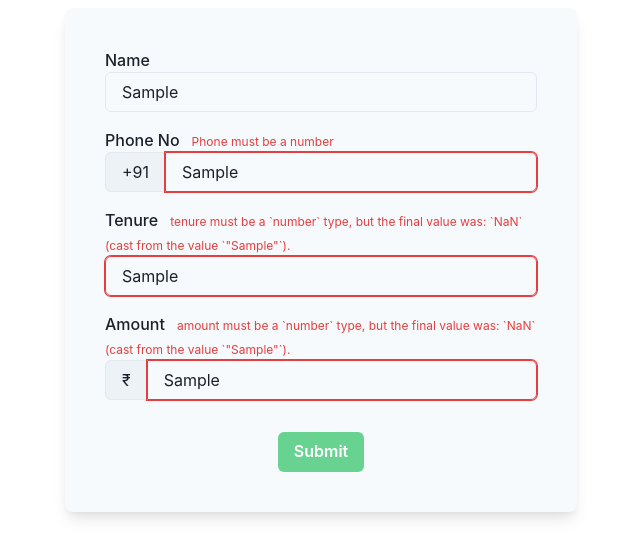
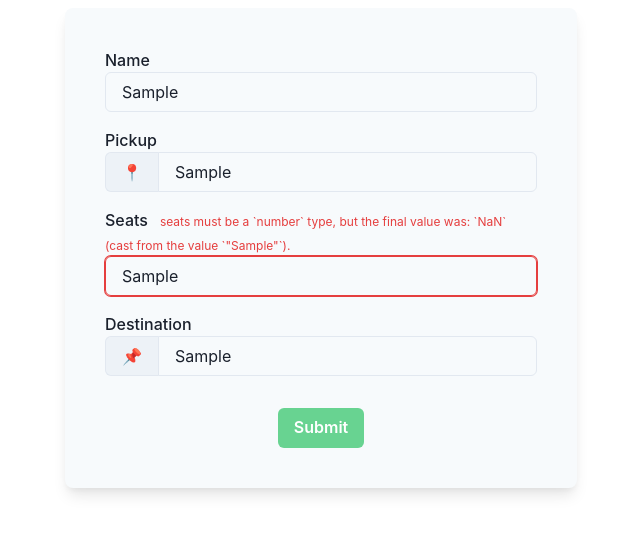
Before and after one commit to CloudHack-PES/Bangalore_Cabs, a Next.js app in the folder frontend/: page / in a window 1280 px wide. Both pictures are taken after typing "Sample", "Sample", "Sample", "Sample" into the empty fields and a click on the button "Submit". Shown: the top 558 px of the page, without its empty margins (319-959 px from the left). Built offline with nearby package versions, Linux system fonts and the light colour scheme.

Commit message:
fixing form

```diff
--- a/frontend/components/PostForm.js
+++ b/frontend/components/PostForm.js
@@ -16,19 +16,15 @@ import {
 
   export const PostSchema = Yup.object().shape({
     name: Yup.string().required("* Required"),
-    phone: Yup.string()
-      .matches(/^[0-9]+$/, "Phone must be a number")
-      .min(10, "Must be exactly 10 digits")
-      .max(10, "Must be exactly 10 digits")
-      .required("* Required"),
-    tenure: Yup.number().required("* Required"),
-    amount: Yup.number().required("* Required"),
+    pickup: Yup.string().required("* Required"),
+    seats: Yup.number().required("* Required"),
+    destination: Yup.string().required("* Required"),
   });
 
   export default function PostForm() {
     const router = useRouter();
     const formik = useFormik({
-      initialValues: { name: "", phone: "", tenure: "", amount: "" },
+      initialValues: { name: "", seats: "", destination: "", pickup: "" },
       onSubmit: async (values, { setSubmitting, resetForm }) => {
         const data = await fetch("/api/posts", {
           method: "POST",
@@ -85,22 +81,22 @@ import {
 
             <FormControl
               mb="4"
-              id="phone"
-              isInvalid={formik.touched?.phone && formik?.errors?.phone}
+              id="pickup"
+              isInvalid={formik.touched?.pickup && formik?.errors?.pickup}
             >
               <Box display={"inline-block"}>
-                <FormLabel display={"inline"}>Phone No</FormLabel>
+                <FormLabel display={"inline"}>Pickup</FormLabel>
                 <FormErrorMessage display={"inline"} fontSize="xs">
-                  {formik.touched?.phone && formik?.errors?.phone}
+                  {formik.touched?.pickup && formik?.errors?.pickup}
                 </FormErrorMessage>
               </Box>
               <InputGroup>
-                <InputLeftAddon children="+91" />
+                <InputLeftAddon children="📍" />
                 <Input
                   onBlur={formik.handleBlur}
-                  value={formik.values.phone}
+                  value={formik.values.pickup}
                   onChange={formik.handleChange}
-                  type="phone"
+                  type="Pickup"
                   focusBorderColor="green.300"
                 />
               </InputGroup>
@@ -108,43 +104,43 @@ import {
 
             <FormControl
               mb="4"
-              id="tenure"
-              isInvalid={formik.touched?.tenure && formik?.errors?.tenure}
+              id="seats"
+              isInvalid={formik.touched?.seats && formik?.errors?.seats}
             >
               <Box display={"inline-block"}>
-                <FormLabel display={"inline"}>Tenure</FormLabel>
+                <FormLabel display={"inline"}>Seats</FormLabel>
                 <FormErrorMessage display={"inline"} fontSize="xs">
-                  {formik.touched?.tenure && formik?.errors?.tenure}
+                  {formik.touched?.seats && formik?.errors?.seats}
                 </FormErrorMessage>
               </Box>
 
               <Input
                 onBlur={formik.handleBlur}
-                value={formik.values.tenure}
+                value={formik.values.seats}
                 onChange={formik.handleChange}
-                type="tenure"
+                type="seats"
                 focusBorderColor="green.300"
               />
             </FormControl>
 
             <FormControl
               mb="4"
-              id="amount"
-              isInvalid={formik.touched?.amount && formik?.errors?.amount}
+              id="destination"
+              isInvalid={formik.touched?.destination && formik?.errors?.destination}
             >
               <Box display={"inline-block"}>
-                <FormLabel display={"inline"}>Amount</FormLabel>
+                <FormLabel display={"inline"}>Destination</FormLabel>
                 <FormErrorMessage display={"inline"} fontSize="xs">
-                  {formik.touched?.amount && formik?.errors?.amount}
+                  {formik.touched?.destination && formik?.errors?.destination}
                 </FormErrorMessage>
               </Box>
               <InputGroup>
-                <InputLeftAddon children="₹" />
+                <InputLeftAddon children="📌" />
                 <Input
                   onBlur={formik.handleBlur}
-                  value={formik.values.amount}
+                  value={formik.values.destination}
                   onChange={formik.handleChange}
-                  type="amount"
+                  type="destination"
                   focusBorderColor="green.300"
                 />
               </InputGroup>
```
